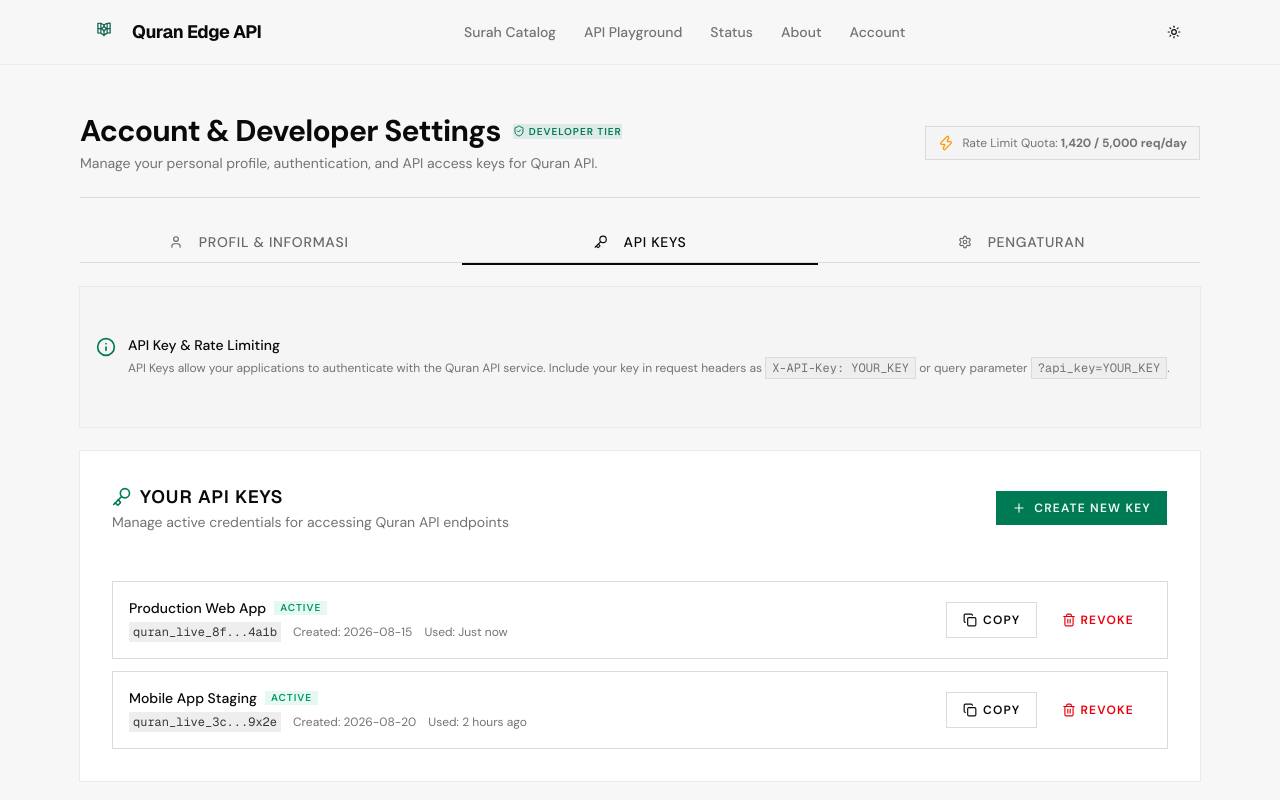
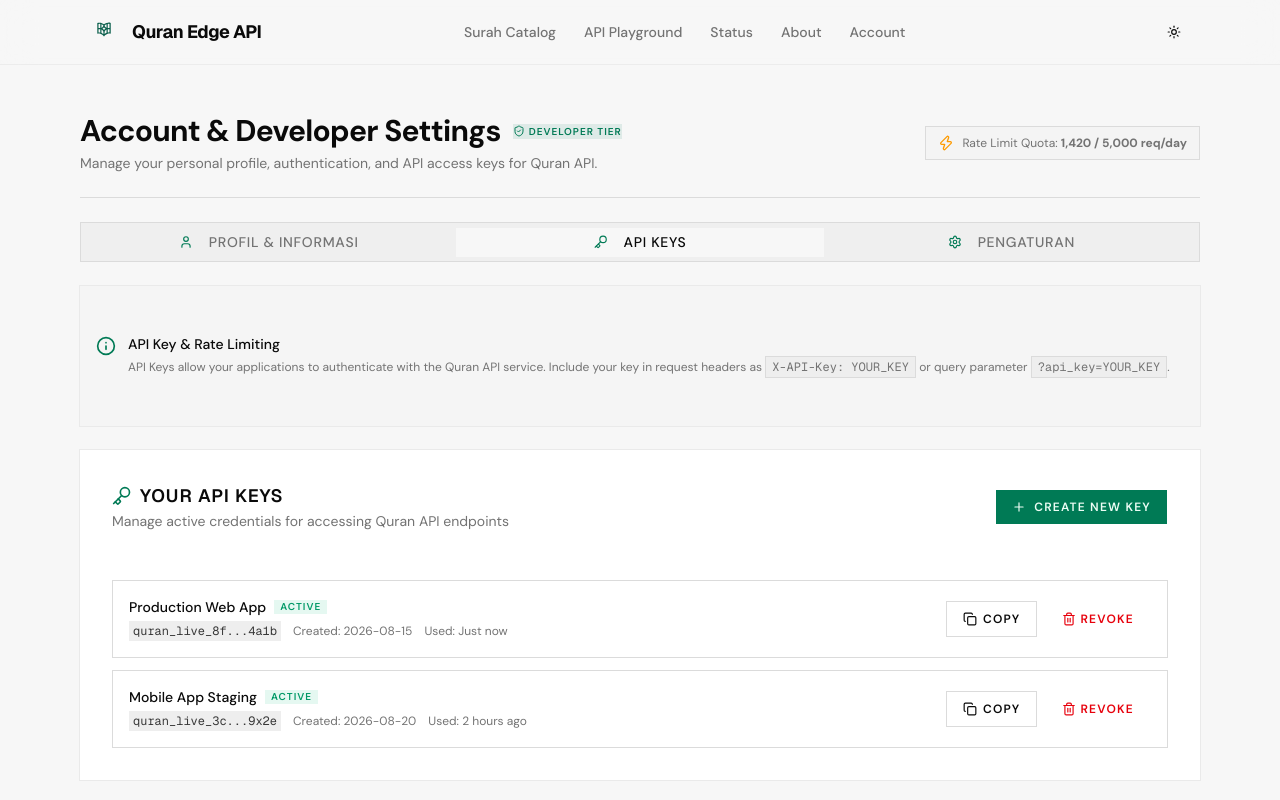
Before and after one commit to twinpath/quran-api, a Next.js app: page /account/api-keys in a window 1280 px wide. Shown: the top 800 px of the page. Built offline with nearby package versions, Linux system fonts and the light colour scheme; some icons are missing; a web font is replaced by a local one.

Commit message:
style(account): update account navigation tab to inset style with contrast background

```diff
--- a/src/components/account/account-navigation.tsx
+++ b/src/components/account/account-navigation.tsx
@@ -25,18 +25,18 @@ export function AccountNavigation() {
   };
 
   return (
-    <div className="w-full border-b border-border mb-6">
+    <div className="w-full mb-6">
       <Tabs value={activeValue} onValueChange={handleTabChange}>
-        <TabsList variant="line" className="w-full justify-start h-auto p-0 gap-6 bg-transparent border-b-0">
+        <TabsList className="inline-flex w-full sm:w-auto h-auto p-1 bg-muted/80 dark:bg-muted/60 border border-border justify-start gap-1">
           {ACCOUNT_TABS.map((tab) => {
             const Icon = ICON_MAP[tab.iconName as keyof typeof ICON_MAP] || User;
             return (
               <TabsTrigger
                 key={tab.value}
                 value={tab.value}
-                className="py-3 px-1 text-sm font-medium border-b-2 border-transparent data-[state=active]:border-primary data-[state=active]:text-primary rounded-none bg-transparent hover:text-foreground"
+                className="py-2 px-4 text-sm font-medium transition-all rounded-none border border-transparent data-[state=active]:bg-background data-[state=active]:text-foreground data-[state=active]:border-border data-[state=active]:shadow-xs hover:text-foreground text-muted-foreground"
               >
-                <Icon className="h-4 w-4 mr-2" />
+                <Icon className="h-4 w-4 mr-2 text-primary" />
                 {tab.label}
               </TabsTrigger>
             );
```
